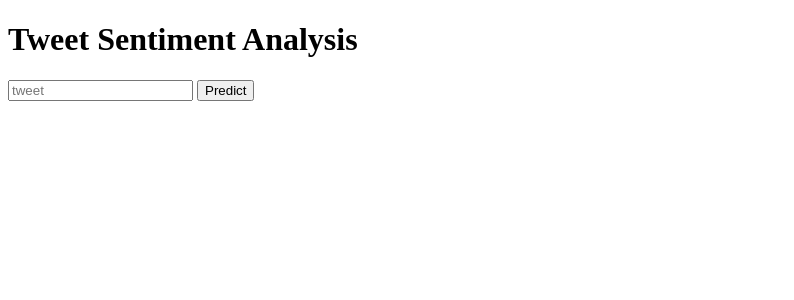
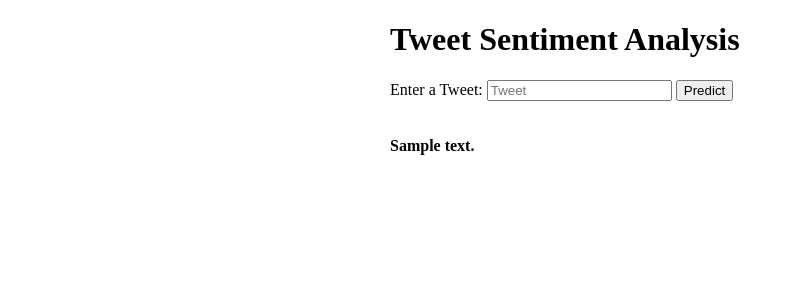
Before and after one commit to Santosh-Sah/Sentiment_Analysis_MDI, a Flask app: template templates/index.html in a window 1280 px wide. Shown: the top 300 px of the page, without its empty margins (0-794 px from the left). Run offline with Flask 2, Linux system fonts and the light colour scheme; the template is opened without the code that fills it: most values are stand-ins (such as "Sample title", 1, 10 or a date in 2020); parts of the project's set-up code (start-up, migrations or seed data) failed here and were passed over; some web fonts are replaced.

Commit message:
Added style sheet to index.html

```diff
--- a/app.py
+++ b/app.py
@@ -127,7 +127,7 @@ def sentimentsAnalysisSingleTweetUsingLogisticRegression():
 
     sentiments = mdiProjectLogisticRegressionclassifierModel.predict(sample)
 
-    return render_template("index.html", prediction_text = "Sentiment of the tweet is {}".format(sentiments))
+    return render_template("index.html", prediction_text = "Sentiment of the tweet is {}".format(sentiments[0]))
 
     return sentiments
 
--- a/templates/index.html
+++ b/templates/index.html
@@ -8,16 +8,24 @@
 		<link href="https://fonts.googlepis.com/css?family=Hindi:300" rel="stylesheet" type="text/css">
 		<link href="https://fonts.googlepis.com/css?family=Open+Sans+Condensed:300" rel="stylesheet" type="text/css">
 	</head>
-
+	<style>
+	.content {
+	max-width: 500px;
+	margin: auto;
+	}
+</style>
 	<body>
-		<div class="login">
+		<div class="content">
 			<h1> Tweet Sentiment Analysis </h1>
 
 			<form action={{url_for("sentimentsAnalysisSingleTweetUsingLogisticRegression")}} method="post">
-			<input type="text" name="tweet" placeholder="tweet" required="required" />
+			Enter a Tweet: <input type="text" name="tweet" placeholder="Tweet" required="required" />
 
 			<button type="submit">Predict</button>
 		</form>
+		<br>
+		<br>
+		<b>{{prediction_text}}<b/>
 		</div>
 	<body>
 </html>
```
